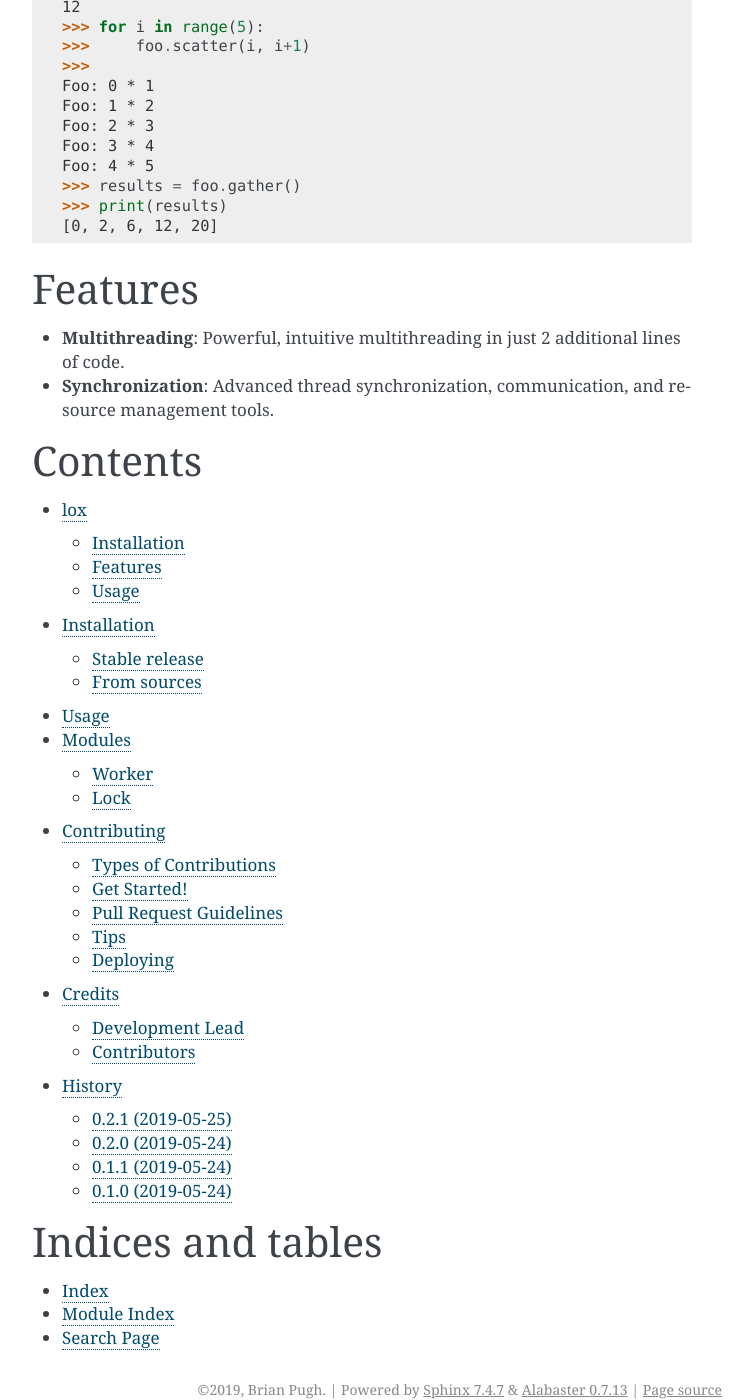
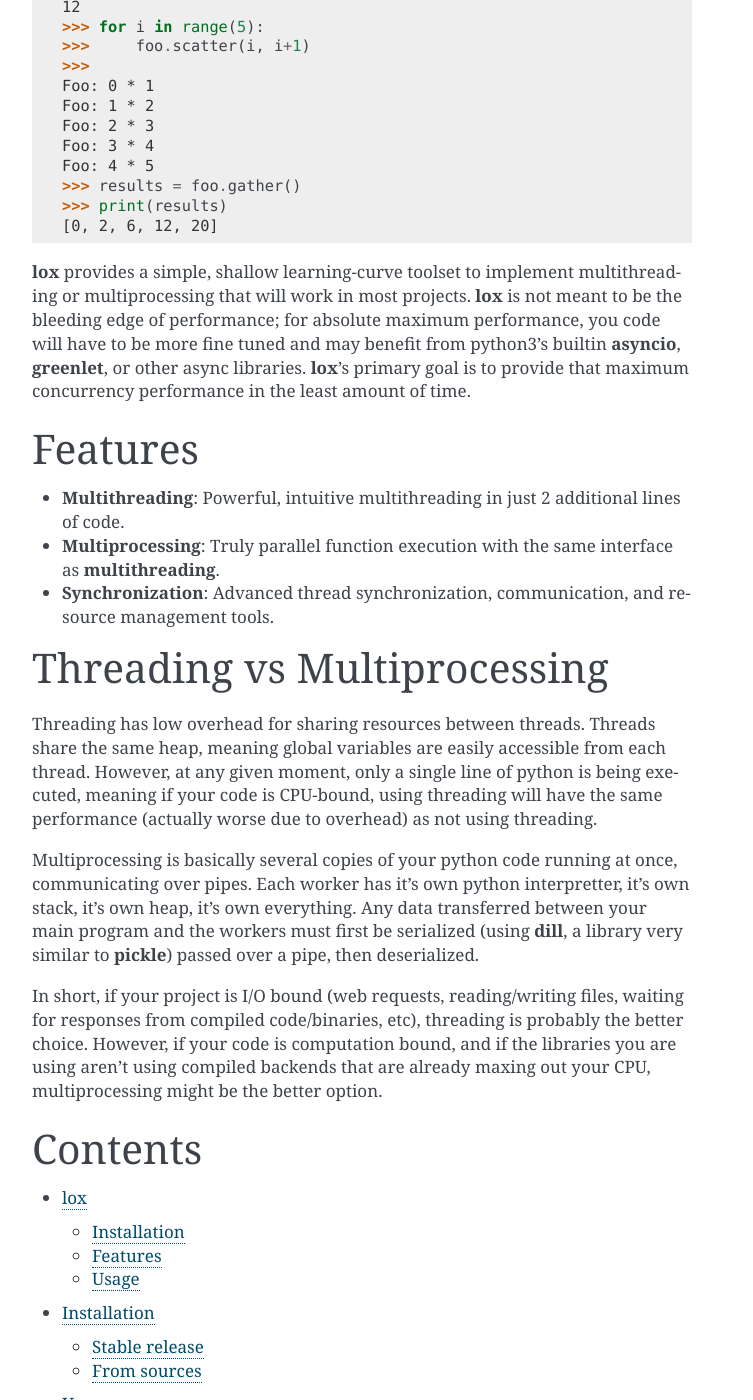
Before and after one commit to BrianPugh/lox, a Sphinx documentation site: the page built from docs/index.rst, in a window 1280 px wide and 1400 px high, scrolled down 472 px. Shown: the whole window, without its empty margins (388-1141 px from the left). Built offline with Sphinx 7.4.7, drawn with Linux system fonts in a browser that asks for light colours; some of the changed text lies outside the part shown.

Commit message:
documentation update

```diff
--- a/docs/index.rst
+++ b/docs/index.rst
@@ -1,5 +1,5 @@
-lox: threading made easy
-========================
+lox: concurrency made easy
+==========================
 
 Many programs are `embaressingly parallel <https://en.wikipedia.org/wiki/Embarrassingly_parallel>`_ and can gain large performance boost by simply parallelizing portions of the code. However, multithreading a program is still typically seen as a difficult task and placed at the bottom of the TODO list. **lox** aims to make it as simple and intuitive as possible to parallelize functions in python. This includes both invoking functions, as well as providing easy-to-use guards for
 shared resources.
@@ -9,7 +9,7 @@ A very simple example is as follows.
 ::
 
     >>> import lox
-    >>> @lox.pool(4) # Will operate with a maximum of 4 threads
+    >>> @lox.thread(4) # Will operate with a maximum of 4 threads
     >>> def foo(x,y):
     >>>     print("Foo: %d * %d" % (x,y))
     >>>     return x*y
@@ -30,12 +30,25 @@ A very simple example is as follows.
     [0, 2, 6, 12, 20]
 
 
+**lox** provides a simple, shallow learning-curve toolset to implement multithreading or multiprocessing that will work in most projects. **lox** is not meant to be the bleeding edge of performance; for absolute maximum performance, you code will have to be more fine tuned and may benefit from python3's builtin **asyncio**, **greenlet**, or other async libraries. **lox**'s primary goal is to provide that maximum concurrency performance in the least amount of time.
+
 Features
 ========
 
 * **Multithreading**: Powerful, intuitive multithreading in just 2 additional lines of code.
 
+* **Multiprocessing**: Truly parallel function execution with the same interface as **multithreading**.
+
 * **Synchronization**: Advanced thread synchronization, communication, and resource management tools.
+
+Threading vs Multiprocessing
+============================
+
+Threading has low overhead for sharing resources between threads. Threads share the same heap, meaning global variables are easily accessible from each thread. However, at any given moment, only a single line of python is being executed, meaning if your code is CPU-bound, using threading will have the same performance (actually worse due to overhead) as not using threading.
+
+Multiprocessing is basically several copies of your python code running at once, communicating over pipes. Each worker has it's own python interpretter, it's own stack, it's own heap, it's own everything. Any data transferred between your main program and the workers must first be serialized (using **dill**, a library very similar to **pickle**) passed over a pipe, then deserialized.
+
+In short, if your project is I/O bound (web requests, reading/writing files, waiting for responses from compiled code/binaries, etc), threading is probably the better choice. However, if your code is computation bound, and if the libraries you are using aren't using compiled backends that are already maxing out your CPU, multiprocessing might be the better option.
 
 Contents
 ========
--- a/docs/modules.rst
+++ b/docs/modules.rst
@@ -10,6 +10,11 @@ Thread
 ^^^^^^
 
 .. autofunction:: lox.worker.thread
+
+Process
+^^^^^^^
+
+.. autofunction:: lox.worker.process
 
 Lock
 ----
```
Also changed, not shown: 2 other files.
